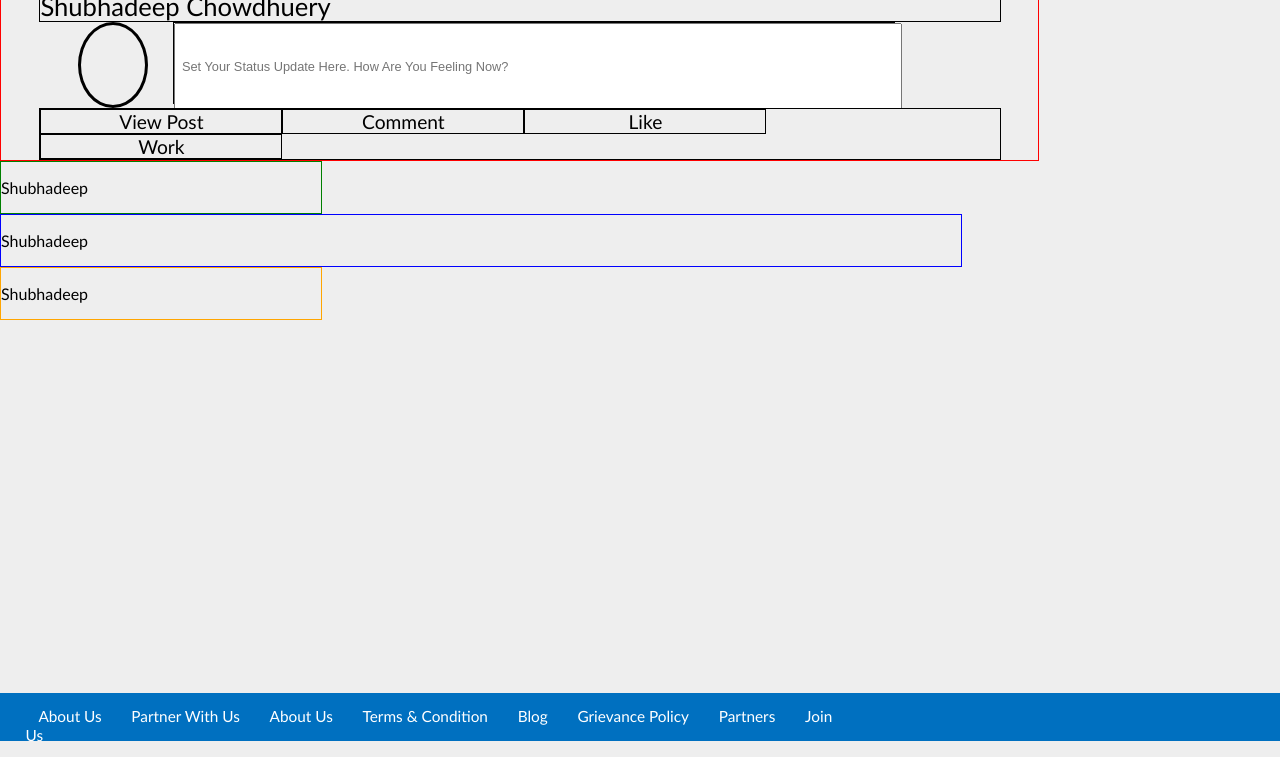
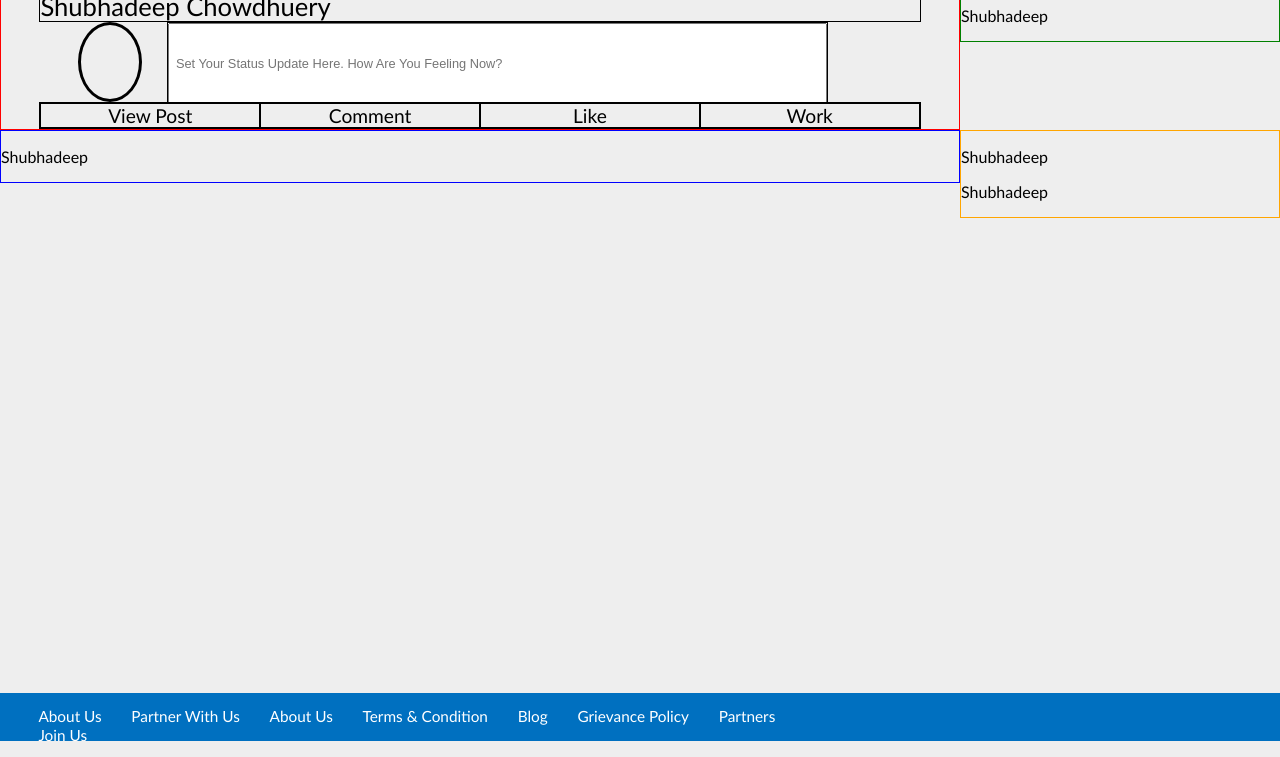
Before and after one commit to brandmonkcorp/brandmonk-app, a website: page public/social.html in a window 1280 px wide. Shown: the part 59-816 px from the top of the page. Drawn offline with Linux system fonts and the light colour scheme; no server answers.

Commit message:
social update 11.09

```diff
--- a/public/css/social.css
+++ b/public/css/social.css
@@ -5,6 +5,9 @@ html,body{
   width: 100%;
   font-family: "candara";
   background: #eee;
+}
+* {
+    box-sizing: border-box;
 }
 #head{
   position: relative;
--- a/public/social.html
+++ b/public/social.html
@@ -58,6 +58,7 @@
   <div class="col-3 right-down">
     <div id = "username">
       <p>Shubhadeep</p>
+      <p>Shubhadeep</p>
     </div>
   </div>
 </div>
```
